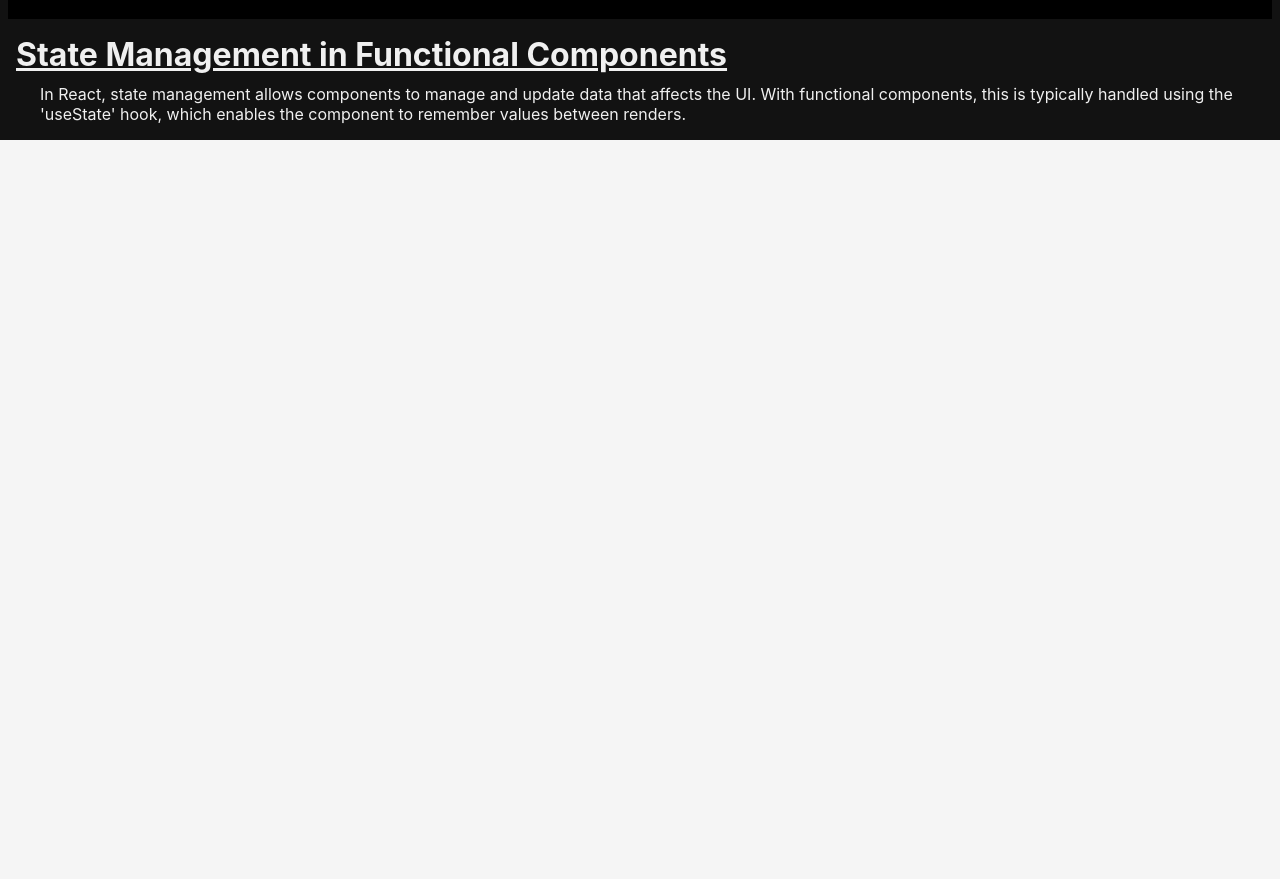
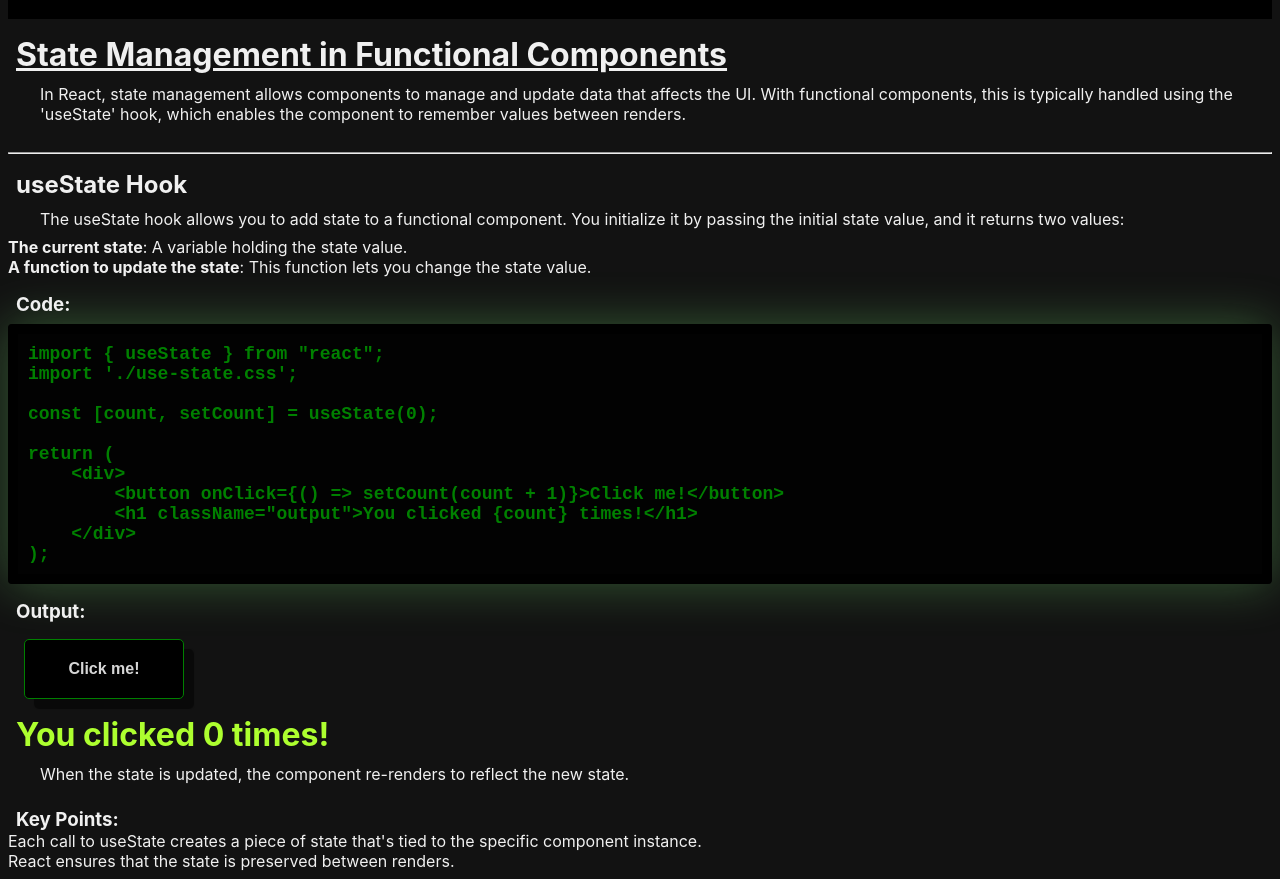
Before and after one commit to rees-kyle/react_showcase, a React (Create React App) app in the folder project/: page /state-management-in-functional-components in a window 1280 px wide. Shown: the part 800-1679 px from the top of the page. Before the commit the page ends 940 px from the top, so only its background shows below. Built offline with nearby package versions, Linux system fonts and the light colour scheme.

Commit message:
Add UseState component
- Added component file.
- Added to index in components folder.
- Imported and added component to page.
- Added styling for button in use-state.css.

```diff
--- /dev/null
+++ b/project/src/components/basics/state_management_in_functional_components/UseState.js
@@ -0,0 +1,64 @@
+import { useState } from "react";
+import './use-state.css';
+
+const UseState = () => {
+    // declare a state variable and a function to update it.
+    const [count, setCount] = useState(0); // initializing 'count' to 0.
+    // count: the current state variable, which holds the current value.
+    // setCount: the function called to update the state.
+
+    return (
+        <div>
+            <br/>
+            <hr/>
+            <h2>useState Hook</h2>
+            <p>
+                The useState hook allows you to add state to a functional component.
+                You initialize it by passing the initial state value, and it returns two values:
+            </p>
+            <ul className="bullet-list">
+                <li>
+                    <strong>The current state</strong>: A variable holding the state value.
+                </li>
+                <li>
+                    <strong>A function to update the state</strong>: This function lets you change the state value.
+                </li>
+            </ul>
+
+            <h3>Code:</h3>
+            <pre>
+                <code>
+                    {`import { useState } from "react";
+import './use-state.css';
+
+const [count, setCount] = useState(0);
+
+return (
+    <div>
+        <button onClick={() => setCount(count + 1)}>Click me!</button>
+        <h1 className="output">You clicked {count} times!</h1>
+    </div>
+);
+`}
+                </code>
+            </pre>
+
+            <h3>Output:</h3>
+            <button onClick={() => setCount(count + 1)}>Click me!</button>
+            <h1 className="output">You clicked {count} times!</h1>
+            <p>When the state is updated, the component re-renders to reflect the new state.</p>
+
+            <h3>Key Points:</h3>
+            <ul className="bullet-list">
+                <li>
+                    Each call to useState creates a piece of state that's tied to the specific component instance.
+                </li>
+                <li>
+                    React ensures that the state is preserved between renders.
+                </li>
+            </ul>
+        </div>
+    );
+};
+
+export default UseState;
--- a/project/src/components/basics/state_management_in_functional_components/index.js
+++ b/project/src/components/basics/state_management_in_functional_components/index.js
@@ -1 +1,2 @@
 export { default as FunctionalState } from './FunctionalState';
+export { default as UseState } from './UseState';
--- /dev/null
+++ b/project/src/components/basics/state_management_in_functional_components/use-state.css
@@ -0,0 +1,26 @@
+button {
+    position: relative;
+    font-weight: bold;
+    left: 1rem;
+    top: 1rem;
+    margin-bottom: 1rem;
+    padding: 1.25rem;
+    border: .0625rem solid green;
+    border-radius: .3125rem;
+    background-color: #000000;
+    color: rgb(214, 214, 214);
+    font-size: 1rem;
+    font-weight: bold;
+    width: 10rem;
+    box-shadow: 0.625rem 0.625rem 0.0625rem rgba(0, 0, 0, 0.5);
+}
+
+button:hover {
+    outline: none;
+    box-shadow: 0 0 1rem rgba(255, 255, 255, 0.5);
+}
+
+button:active {
+    background-color: green;
+    box-shadow: 0.312rem 0.312rem 0.0312rem rgba(0, 0, 0, 0.5);
+}
--- a/project/src/pages/basics/StateManagementInFunctionalComponents.js
+++ b/project/src/pages/basics/StateManagementInFunctionalComponents.js
@@ -1,11 +1,13 @@
 import {
- FunctionalState
+  FunctionalState,
+  UseState
 } from '../../components/basics/state_management_in_functional_components';
 
 const StateManagementInFunctionalComponents = () => {
   return (
     <>
       <FunctionalState />
+      <UseState />
     </>
   );
 };
```
